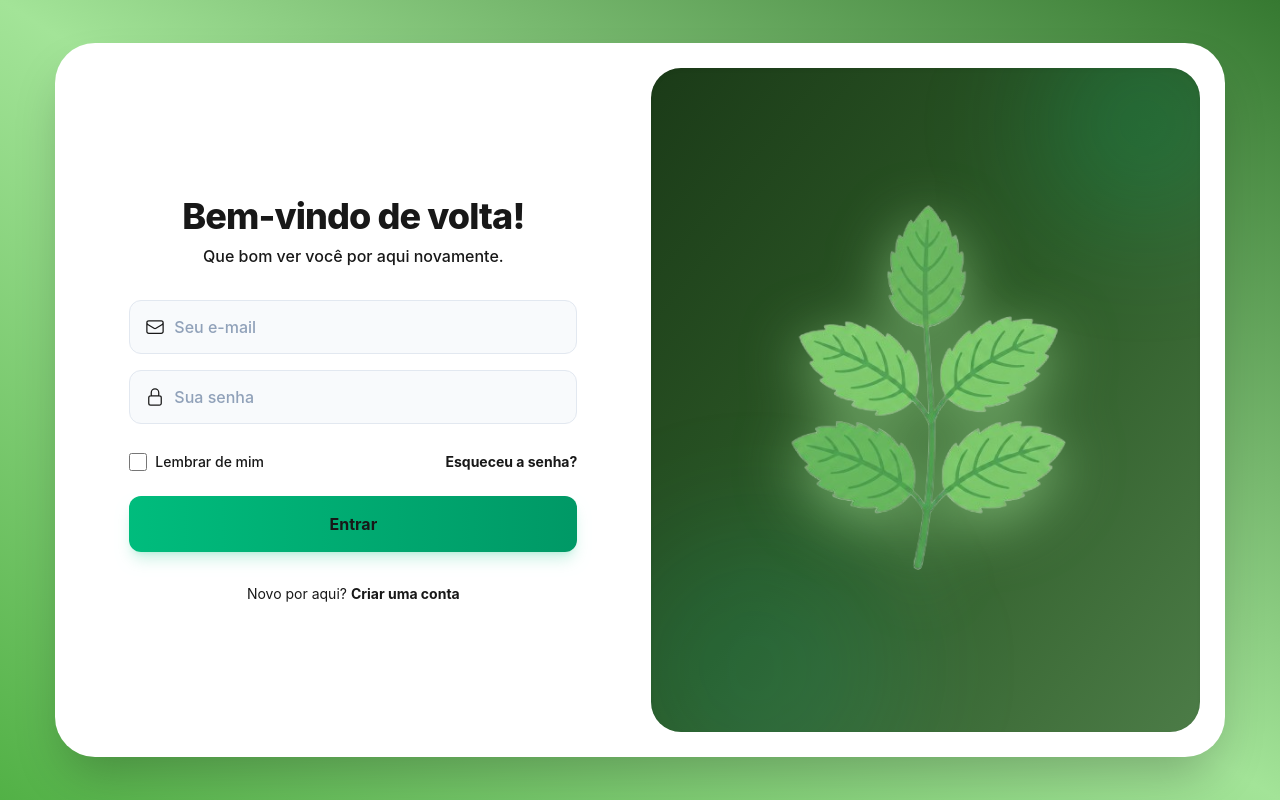
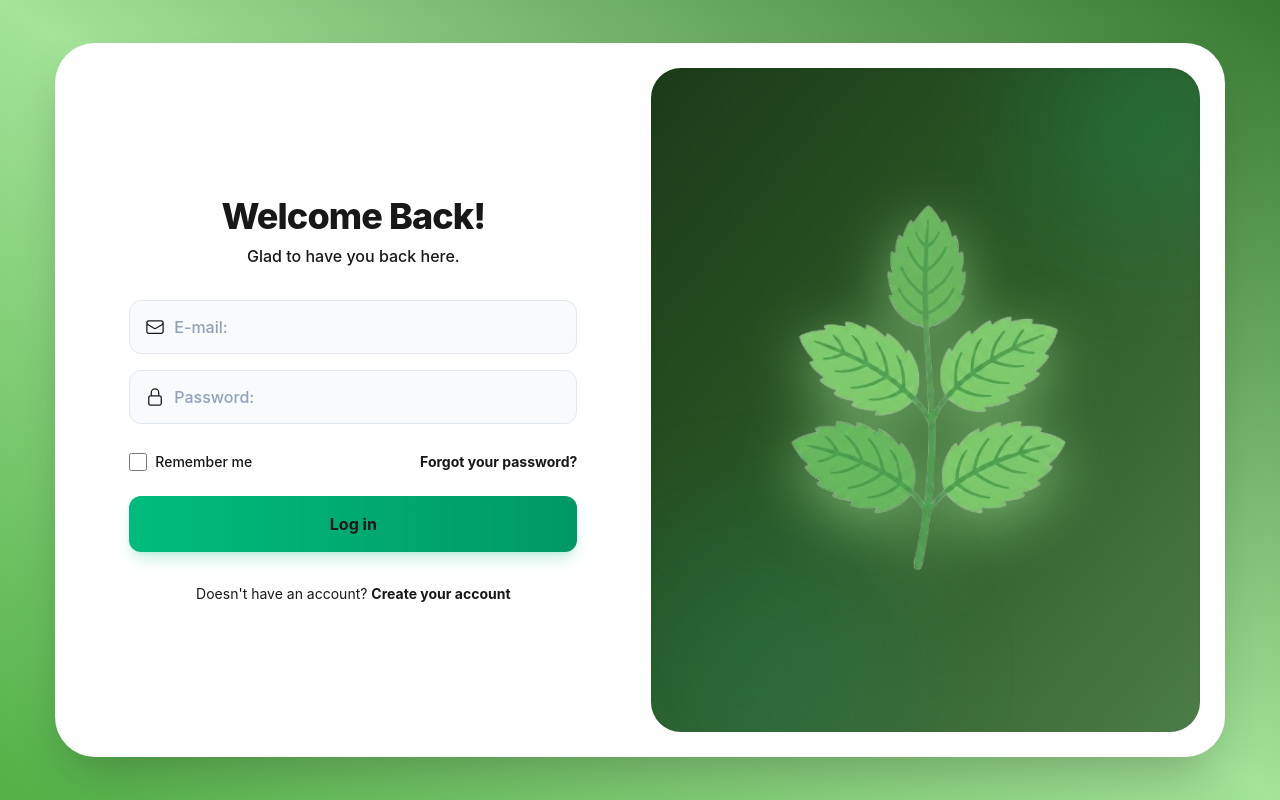
Before and after one commit to LucasSoalheiro/Minty, an Angular app in the folder frontend/: page / in a window 1280 px wide. Built offline with nearby package versions, Linux system fonts and the light colour scheme.

Commit message:
feat: update authentication forms to English; modify titles, placeholders, and button texts for consistency

```diff
--- a/frontend/src/app/core/layout/auth-layout/auth-layout.html
+++ b/frontend/src/app/core/layout/auth-layout/auth-layout.html
@@ -1,7 +1,6 @@
 <div class="p-6 bg-gradient-to-tr from-[#52b146] via-[#a3e498] to-[#367931] h-screen flex justify-center items-center font-sans">
   <div class="flex items-center bg-white rounded-[40px] h-[95%] w-[95%] p-6 gap-6 shadow-2xl border border-white/10">
 
-    <!-- Left panel (Auth forms) -->
     <div class="w-1/2 h-full flex items-center justify-center">
       @if (login) {
         <app-login (toggleRegister)="toggleAuth()"></app-login>
@@ -10,14 +9,12 @@
       }
     </div>
 
-    <!-- Right panel (Illustration & Brand) -->
+
     <div class="w-1/2 h-full relative flex flex-col justify-between items-center overflow-hidden bg-gradient-to-br from-[#1b3b18] via-[#2d5a27] to-[#4c7c47] rounded-[30px] p-12 text-white shadow-inner">
-      <!-- Decorative glowing background circles -->
       <div class="absolute -top-10 -right-10 w-48 h-48 bg-emerald-400/20 rounded-full blur-3xl pointer-events-none"></div>
       <div class="absolute -bottom-20 -left-10 w-72 h-72 bg-teal-400/10 rounded-full blur-3xl pointer-events-none"></div>
 
 
-      <!-- Main illustration -->
       <div class="relative z-10 flex justify-center items-center flex-1 my-6 max-h-[90%]">
         <img src="assets/biggerSprig.png" class="object-contain max-h-[520px] animate-float drop-shadow-[0_15px_30px_#a3e49899]" alt="Minty Illustration" />
       </div>
--- a/frontend/src/app/core/layout/auth-layout/components/login/login.html
+++ b/frontend/src/app/core/layout/auth-layout/components/login/login.html
@@ -1,50 +1,45 @@
-<app-form title="Bem-vindo de volta!" subtitle="Que bom ver você por aqui novamente.">
+<app-form title="Welcome Back!" subtitle="Glad to have you back here.">
   <form action="" method="post" class="flex flex-col gap-6 w-full max-w-md">
 
-    <!-- Input Fields Group -->
+
     <div class="flex flex-col gap-4">
 
-      <!-- Email Field -->
       <div class="relative">
         <span class="absolute inset-y-0 left-0 flex items-center pl-4 pointer-events-none text-slate-400">
           <svg xmlns="http://www.w3.org/2000/svg" fill="none" viewBox="0 0 24 24" stroke-width="1.5" stroke="currentColor" class="w-5 h-5">
             <path stroke-linecap="round" stroke-linejoin="round" d="M21.75 6.75v10.5a2.25 2.25 0 0 1-2.25 2.25H4.5a2.25 2.25 0 0 1-2.25-2.25V6.75m19.5 0A2.25 2.25 0 0 0 19.5 4.5H4.5a2.25 2.25 0 0 0-2.25 2.25m19.5 0v.243a2.25 2.25 0 0 1-1.07 1.916l-7.5 4.615a2.25 2.25 0 0 1-2.36 0L3.32 8.91a2.25 2.25 0 0 1-1.07-1.916V6.75" />
           </svg>
         </span>
-        <input class="w-full pl-11 pr-4 py-3.5 bg-slate-50 border border-slate-200 rounded-xl focus:bg-white focus:border-emerald-500 focus:ring-4 focus:ring-emerald-100 outline-none transition-all duration-200 text-slate-800 placeholder-slate-400 font-medium" type="email" id="email" name="email" placeholder="Seu e-mail" required />
+        <input class="w-full pl-11 pr-4 py-3.5 bg-slate-50 border border-slate-200 rounded-xl focus:bg-white focus:border-emerald-500 focus:ring-4 focus:ring-emerald-100 outline-none transition-all duration-200 text-slate-800 placeholder-slate-400 font-medium" type="email" id="email" name="email" placeholder="E-mail:" required />
       </div>
 
-      <!-- Password Field -->
       <div class="relative">
         <span class="absolute inset-y-0 left-0 flex items-center pl-4 pointer-events-none text-slate-400">
           <svg xmlns="http://www.w3.org/2000/svg" fill="none" viewBox="0 0 24 24" stroke-width="1.5" stroke="currentColor" class="w-5 h-5">
             <path stroke-linecap="round" stroke-linejoin="round" d="M16.5 10.5V6.75a4.5 4.5 0 1 0-9 0v3.75m-.75 11.25h10.5a2.25 2.25 0 0 0 2.25-2.25v-6.75a2.25 2.25 0 0 0-2.25-2.25H6.75a2.25 2.25 0 0 0-2.25 2.25v6.75a2.25 2.25 0 0 0 2.25 2.25Z" />
           </svg>
         </span>
-        <input class="w-full pl-11 pr-4 py-3.5 bg-slate-50 border border-slate-200 rounded-xl focus:bg-white focus:border-emerald-500 focus:ring-4 focus:ring-emerald-100 outline-none transition-all duration-200 text-slate-800 placeholder-slate-400 font-medium" type="password" id="password" name="password" placeholder="Sua senha" required />
+        <input class="w-full pl-11 pr-4 py-3.5 bg-slate-50 border border-slate-200 rounded-xl focus:bg-white focus:border-emerald-500 focus:ring-4 focus:ring-emerald-100 outline-none transition-all duration-200 text-slate-800 placeholder-slate-400 font-medium" type="password" id="password" name="password" placeholder="Password: " required />
       </div>
 
     </div>
 
-    <!-- Remember & Forgot Options -->
     <div class="flex items-center justify-between text-xs sm:text-sm mt-1">
       <label class="flex items-center gap-2 cursor-pointer select-none text-slate-600">
         <input type="checkbox" class="w-4.5 h-4.5 rounded border-slate-300 text-emerald-600 focus:ring-emerald-500 focus:ring-offset-0 cursor-pointer" />
-        <span class="font-medium">Lembrar de mim</span>
+        <span class="font-medium">Remember me</span>
       </label>
-      <a href="#" class="text-emerald-600 hover:text-emerald-700 font-bold hover:underline transition-colors">Esqueceu a senha?</a>
+      <a href="#" class="text-emerald-600 hover:text-emerald-700 font-bold hover:underline transition-colors">Forgot your password?</a>
     </div>
 
-    <!-- Login Button -->
     <button class="w-full py-4 px-6 bg-gradient-to-r from-emerald-500 to-emerald-600 hover:from-emerald-600 hover:to-emerald-700 text-white font-bold rounded-xl shadow-lg shadow-emerald-500/20 cursor-pointer transform hover:-translate-y-0.5 active:scale-[0.98] transition-all duration-200" type="submit">
-      Entrar
+      Log in
     </button>
 
-    <!-- Navigation / Footer inside form -->
     <p class="text-center text-sm text-slate-500 mt-2">
-      Novo por aqui?
+      Doesn't have an account?
       <button type="button" (click)="toggleRegister.emit()" class="text-emerald-600 hover:text-emerald-700 font-bold hover:underline cursor-pointer focus:outline-none">
-        Criar uma conta
+        Create your account
       </button>
     </p>
 
--- a/frontend/src/app/core/layout/auth-layout/components/register/register.html
+++ b/frontend/src/app/core/layout/auth-layout/components/register/register.html
@@ -1,4 +1,4 @@
-<app-form title="Crie sua conta!" subtitle="Junte-se ao Minty e comece a se organizar hoje mesmo.">
+<app-form title="Create your account!" subtitle="Join Minty and make your daily routine a little easier... and more refreshing!">
   <form action="" method="post" class="flex flex-col gap-5 w-full max-w-md">
 
     <!-- Input Fields Group -->
@@ -11,7 +11,7 @@
             <path stroke-linecap="round" stroke-linejoin="round" d="M15.75 6a3.75 3.75 0 1 1-7.5 0 3.75 3.75 0 0 1 7.5 0ZM4.501 20.118a7.5 7.5 0 0 1 14.998 0A17.933 17.933 0 0 1 12 21.75c-2.676 0-5.216-.584-7.499-1.632Z" />
           </svg>
         </span>
-        <input class="w-full pl-11 pr-4 py-3 bg-slate-50 border border-slate-200 rounded-xl focus:bg-white focus:border-emerald-500 focus:ring-4 focus:ring-emerald-100 outline-none transition-all duration-200 text-slate-800 placeholder-slate-400 font-medium" type="text" id="name" name="name" placeholder="Nome completo" required />
+        <input class="w-full pl-11 pr-4 py-3 bg-slate-50 border border-slate-200 rounded-xl focus:bg-white focus:border-emerald-500 focus:ring-4 focus:ring-emerald-100 outline-none transition-all duration-200 text-slate-800 placeholder-slate-400 font-medium" type="text" id="name" name="name" placeholder="Full name: " required />
       </div>
 
       <!-- Email Field -->
@@ -21,7 +21,7 @@
             <path stroke-linecap="round" stroke-linejoin="round" d="M21.75 6.75v10.5a2.25 2.25 0 0 1-2.25 2.25H4.5a2.25 2.25 0 0 1-2.25-2.25V6.75m19.5 0A2.25 2.25 0 0 0 19.5 4.5H4.5a2.25 2.25 0 0 0-2.25 2.25m19.5 0v.243a2.25 2.25 0 0 1-1.07 1.916l-7.5 4.615a2.25 2.25 0 0 1-2.36 0L3.32 8.91a2.25 2.25 0 0 1-1.07-1.916V6.75" />
           </svg>
         </span>
-        <input class="w-full pl-11 pr-4 py-3 bg-slate-50 border border-slate-200 rounded-xl focus:bg-white focus:border-emerald-500 focus:ring-4 focus:ring-emerald-100 outline-none transition-all duration-200 text-slate-800 placeholder-slate-400 font-medium" type="email" id="email" name="email" placeholder="E-mail" required />
+        <input class="w-full pl-11 pr-4 py-3 bg-slate-50 border border-slate-200 rounded-xl focus:bg-white focus:border-emerald-500 focus:ring-4 focus:ring-emerald-100 outline-none transition-all duration-200 text-slate-800 placeholder-slate-400 font-medium" type="email" id="email" name="email" placeholder="E-mail: " required />
       </div>
 
       <!-- Password Field -->
@@ -31,7 +31,7 @@
             <path stroke-linecap="round" stroke-linejoin="round" d="M16.5 10.5V6.75a4.5 4.5 0 1 0-9 0v3.75m-.75 11.25h10.5a2.25 2.25 0 0 0 2.25-2.25v-6.75a2.25 2.25 0 0 0-2.25-2.25H6.75a2.25 2.25 0 0 0-2.25 2.25v6.75a2.25 2.25 0 0 0 2.25 2.25Z" />
           </svg>
         </span>
-        <input class="w-full pl-11 pr-4 py-3 bg-slate-50 border border-slate-200 rounded-xl focus:bg-white focus:border-emerald-500 focus:ring-4 focus:ring-emerald-100 outline-none transition-all duration-200 text-slate-800 placeholder-slate-400 font-medium" type="password" id="password" name="password" placeholder="Senha" required />
+        <input class="w-full pl-11 pr-4 py-3 bg-slate-50 border border-slate-200 rounded-xl focus:bg-white focus:border-emerald-500 focus:ring-4 focus:ring-emerald-100 outline-none transition-all duration-200 text-slate-800 placeholder-slate-400 font-medium" type="password" id="password" name="password" placeholder="Password: " required />
       </div>
 
       <!-- Confirm Password Field -->
@@ -41,29 +41,29 @@
             <path stroke-linecap="round" stroke-linejoin="round" d="M9 12.75 11.25 15 15 9.75M21 12c0 1.268-.63 2.39-1.593 3.068a3.745 3.745 0 0 1-1.043 3.296 3.745 3.745 0 0 1-3.296 1.043A3.745 3.745 0 0 1 12 21c-1.268 0-2.39-.63-3.068-1.593a3.746 3.746 0 0 1-3.296-1.043 3.745 3.745 0 0 1-1.043-3.296A3.745 3.745 0 0 1 3 12c0-1.268.63-2.39 1.593-3.068a3.745 3.745 0 0 1 1.043-3.296 3.746 3.746 0 0 1 3.296-1.043A3.746 3.746 0 0 1 12 3c1.268 0 2.39.63 3.068 1.593a3.746 3.746 0 0 1 3.296 1.043 3.746 3.746 0 0 1 1.043 3.296A3.745 3.745 0 0 1 21 12Z" />
           </svg>
         </span>
-        <input class="w-full pl-11 pr-4 py-3 bg-slate-50 border border-slate-200 rounded-xl focus:bg-white focus:border-emerald-500 focus:ring-4 focus:ring-emerald-100 outline-none transition-all duration-200 text-slate-800 placeholder-slate-400 font-medium" type="password" id="confirmPassword" name="confirmPassword" placeholder="Confirmar senha" required />
+        <input class="w-full pl-11 pr-4 py-3 bg-slate-50 border border-slate-200 rounded-xl focus:bg-white focus:border-emerald-500 focus:ring-4 focus:ring-emerald-100 outline-none transition-all duration-200 text-slate-800 placeholder-slate-400 font-medium" type="password" id="confirmPassword" name="confirmPassword" placeholder="Confirm Password:" required />
       </div>
 
     </div>
 
     <!-- Terms Agreement -->
-    <div class="flex items-start gap-2.5 text-xs sm:text-sm mt-1">
+    <div class="flex items-center gap-2.5 text-xs sm:text-sm mt-1">
       <input type="checkbox" id="terms" class="mt-1 w-4.5 h-4.5 rounded border-slate-300 text-emerald-600 focus:ring-emerald-500 focus:ring-offset-0 cursor-pointer" required />
       <label for="terms" class="cursor-pointer select-none text-slate-600 leading-tight">
-        Eu aceito os <a href="#" class="text-emerald-600 hover:text-emerald-700 font-bold hover:underline transition-colors">Termos de Serviço</a> e a <a href="#" class="text-emerald-600 hover:text-emerald-700 font-bold hover:underline transition-colors">Política de Privacidade</a>.
+        I accept the <a href="#" class="text-emerald-600 hover:text-emerald-700 font-bold hover:underline transition-colors">Privacy Policy</a>.
       </label>
     </div>
 
     <!-- Register Button -->
     <button class="w-full py-4 px-6 bg-gradient-to-r from-emerald-500 to-emerald-600 hover:from-emerald-600 hover:to-emerald-700 text-white font-bold rounded-xl shadow-lg shadow-emerald-500/20 cursor-pointer transform hover:-translate-y-0.5 active:scale-[0.98] transition-all duration-200" type="submit">
-      Criar conta
+     Register account
     </button>
 
     <!-- Switch to Login -->
     <p class="text-center text-sm text-slate-500 mt-1">
-      Já possui uma conta?
+      Already have an account?
       <button type="button" (click)="toggleLogin.emit()" class="text-emerald-600 hover:text-emerald-700 font-bold hover:underline cursor-pointer focus:outline-none">
-        Faça login
+        Log in
       </button>
     </p>
 
```
